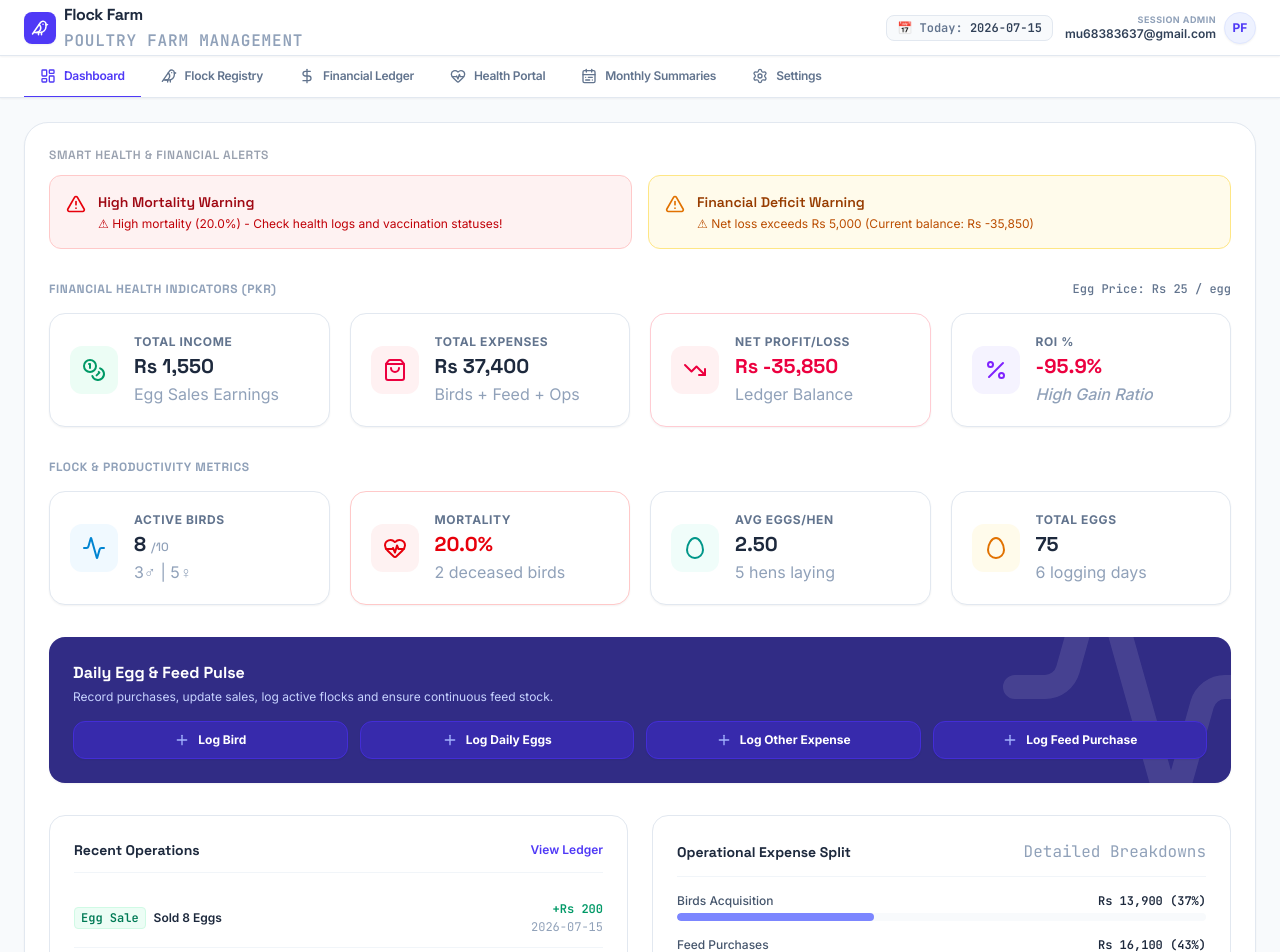
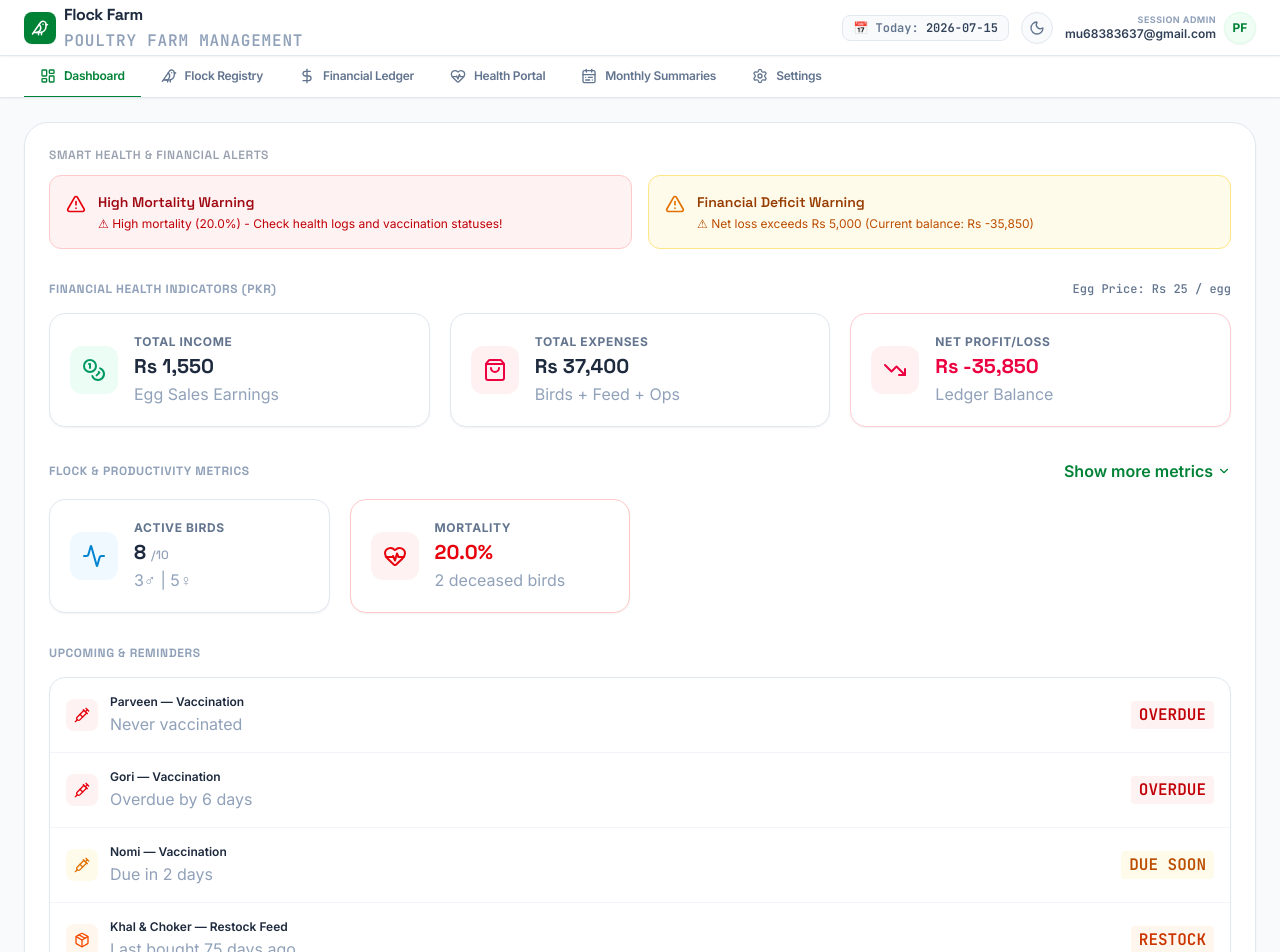
Before and after one commit to U-sman/flock_farm, a React (Vite) app: page / in a window 1280 px wide. Shown: the top 952 px of the page. Built offline with nearby package versions, Linux system fonts and the light colour scheme; no server answers.

Commit message:
Phase 1: theme, dark mode, simplified dashboard, reminders

```diff
--- a/src/App.tsx
+++ b/src/App.tsx
@@ -8,7 +8,9 @@ import {
   Settings as SettingsIcon,
   Activity,
   User,
-  Egg
+  Egg,
+  Moon,
+  Sun
 } from 'lucide-react';
 
 import {
@@ -38,6 +40,16 @@ import { loadData, saveData } from './api';
 
 export default function App() {
   const [activeTab, setActiveTab] = useState<string>('dashboard');
+
+  // --- DARK MODE (UI preference only, saved on this device, not MongoDB) ---
+  const [isDark, setIsDark] = useState<boolean>(() => {
+    return localStorage.getItem('flockfarm_dark_mode') === 'true';
+  });
+
+  useEffect(() => {
+    document.documentElement.classList.toggle('dark', isDark);
+    localStorage.setItem('flockfarm_dark_mode', String(isDark));
+  }, [isDark]);
 
   // --- STATE PERSISTENCE LOGIC (MONGODB, VIA BACKEND API) ---
   const [birds, setBirds] = useState<Bird[]>(INITIAL_BIRDS);
@@ -178,40 +190,51 @@ export default function App() {
   };
 
   return (
-    <div className="min-h-screen bg-slate-50 flex flex-col font-sans" id="app-root">
+    <div className="min-h-screen bg-slate-50 dark:bg-slate-950 flex flex-col font-sans transition-colors duration-200" id="app-root">
       {/* Top Application Header Bar */}
-      <header className="bg-white border-b border-slate-200 sticky top-0 z-40 px-4 sm:px-6 py-2.5 h-14 flex items-center justify-between shadow-xs">
+      <header className="bg-white dark:bg-slate-900 border-b border-slate-200 dark:border-slate-800 sticky top-0 z-40 px-4 sm:px-6 py-2.5 h-14 flex items-center justify-between shadow-xs transition-colors duration-200">
         <div className="max-w-7xl w-full mx-auto flex items-center justify-between gap-3">
           {/* Logo Brand */}
           <div className="flex items-center gap-2">
-            <div className="w-8 h-8 bg-indigo-600 rounded-lg flex items-center justify-center text-white shadow-xs shrink-0">
+            <div className="w-8 h-8 bg-green-700 rounded-lg flex items-center justify-center text-white shadow-xs shrink-0">
               <BirdIcon className="w-4.5 h-4.5" />
             </div>
             <div>
-              <h1 className="text-sm sm:text-base font-bold font-display tracking-tight flex items-center gap-1 text-slate-800">
+              <h1 className="text-sm sm:text-base font-bold font-display tracking-tight flex items-center gap-1 text-slate-800 dark:text-slate-100">
                 Flock Farm
               </h1>
-              <p className="hidden md:block text-4xs text-slate-400 font-mono tracking-wider mt-0.5 uppercase font-semibold">Poultry Farm Management</p>
+              <p className="hidden md:block text-4xs text-slate-400 dark:text-slate-500 font-mono tracking-wider mt-0.5 uppercase font-semibold">Poultry Farm Management</p>
             </div>
           </div>
 
           {/* User Status / Info Badge */}
           <div className="flex items-center gap-3 text-xs">
-            <span className="hidden md:inline bg-slate-50 border border-slate-200 px-2.5 py-1 rounded-lg text-3xs font-mono text-slate-500 font-semibold">
-              📅 Today: <span className="font-bold text-slate-700">2026-07-15</span>
+            <span className="hidden md:inline bg-slate-50 dark:bg-slate-800 border border-slate-200 dark:border-slate-700 px-2.5 py-1 rounded-lg text-3xs font-mono text-slate-500 dark:text-slate-400 font-semibold">
+              📅 Today: <span className="font-bold text-slate-700 dark:text-slate-200">2026-07-15</span>
             </span>
+
+            {/* Dark Mode Toggle */}
+            <button
+              onClick={() => setIsDark(!isDark)}
+              title={isDark ? 'Switch to light mode' : 'Switch to dark mode'}
+              className="w-8 h-8 rounded-full flex items-center justify-center border border-slate-200 dark:border-slate-700 bg-slate-50 dark:bg-slate-800 text-slate-500 dark:text-amber-400 hover:bg-slate-100 dark:hover:bg-slate-700 transition-all cursor-pointer shrink-0"
+              id="btn-dark-mode-toggle"
+            >
+              {isDark ? <Sun className="w-4 h-4" /> : <Moon className="w-4 h-4" />}
+            </button>
+
             <div className="flex items-center gap-2 text-right">
               <div className="hidden sm:flex flex-col items-end">
-                <span className="text-[9px] font-bold text-slate-400 uppercase tracking-wider">Session Admin</span>
-                <span className="text-xs font-semibold text-slate-700">mu68383637@gmail.com</span>
+                <span className="text-[9px] font-bold text-slate-400 dark:text-slate-500 uppercase tracking-wider">Session Admin</span>
+                <span className="text-xs font-semibold text-slate-700 dark:text-slate-200">mu68383637@gmail.com</span>
               </div>
               <button
                 onClick={() => setActiveTab('settings')}
                 title="Open App Settings"
                 className={`w-8 h-8 rounded-full flex items-center justify-center font-bold text-xs uppercase shadow-xs cursor-pointer border transition-all ${
                   activeTab === 'settings'
-                    ? 'bg-indigo-600 text-white border-indigo-700'
-                    : 'bg-indigo-50 text-indigo-600 border-indigo-100 hover:bg-indigo-100'
+                    ? 'bg-green-700 text-white border-green-800'
+                    : 'bg-green-50 dark:bg-green-950 text-green-700 dark:text-green-400 border-green-100 dark:border-green-900 hover:bg-green-100 dark:hover:bg-green-900'
                 }`}
               >
                 PF
@@ -223,7 +246,7 @@ export default function App() {
 
       {/* Horizontal Tab Navigation Bar (replaces sidebar) */}
       <nav
-        className="bg-white border-b border-slate-200 sticky top-14 z-30 px-2 sm:px-6 shadow-xs"
+        className="bg-white dark:bg-slate-900 border-b border-slate-200 dark:border-slate-800 sticky top-14 z-30 px-2 sm:px-6 shadow-xs transition-colors duration-200"
         id="tab-navigation"
       >
         <div className="max-w-7xl w-full mx-auto flex gap-1 overflow-x-auto no-scrollbar">
@@ -240,8 +263,8 @@ export default function App() {
               onClick={() => setActiveTab(id)}
               className={`flex items-center gap-2 px-3.5 sm:px-4 py-3 text-xs font-semibold tracking-tight transition cursor-pointer whitespace-nowrap shrink-0 border-b-2 -mb-px ${
                 activeTab === id
-                  ? 'border-indigo-600 text-indigo-600'
-                  : 'border-transparent text-slate-500 hover:text-slate-800 hover:border-slate-200'
+                  ? 'border-green-700 text-green-700 dark:text-green-400 dark:border-green-400'
+                  : 'border-transparent text-slate-500 dark:text-slate-400 hover:text-slate-800 dark:hover:text-slate-200 hover:border-slate-200 dark:hover:border-slate-700'
               }`}
               id={`nav-${id}`}
             >
@@ -255,7 +278,7 @@ export default function App() {
       {/* Main Content Area (full width, no sidebar) */}
       <div className="max-w-7xl w-full mx-auto p-3 sm:p-6 flex-1 flex flex-col gap-4 md:gap-6">
         {/* Content Box Container */}
-        <main className="flex-1 bg-white p-3.5 sm:p-6 rounded-2xl sm:rounded-3xl border border-slate-200 shadow-xs min-w-0" id="main-content-window">
+        <main className="flex-1 bg-white dark:bg-slate-900 p-3.5 sm:p-6 rounded-2xl sm:rounded-3xl border border-slate-200 dark:border-slate-800 shadow-xs min-w-0 transition-colors duration-200" id="main-content-window">
           {activeTab === 'dashboard' && (
             <Dashboard
               birds={birds}
@@ -327,7 +350,7 @@ export default function App() {
       </div>
 
       {/* Small Legal / Footer */}
-      <footer className="bg-white text-slate-400 text-center py-4 text-4xs font-mono border-t border-slate-200 shadow-xs mt-auto">
+      <footer className="bg-white dark:bg-slate-900 text-slate-400 dark:text-slate-500 text-center py-4 text-4xs font-mono border-t border-slate-200 dark:border-slate-800 shadow-xs mt-auto transition-colors duration-200">
         <div className="max-w-7xl mx-auto px-6 flex justify-between items-center flex-wrap gap-2">
           <span>Poultry Farm Management System &copy; 2026. All rights reserved.</span>
           <span>Crafted for mu68383637@gmail.com</span>
--- a/src/components/Dashboard.tsx
+++ b/src/components/Dashboard.tsx
@@ -11,7 +11,12 @@ import {
   HeartPulse,
   ShoppingBag,
   Coins,
-  Settings
+  Settings,
+  ChevronDown,
+  ChevronUp,
+  Syringe,
+  Package,
+  CalendarClock
 } from 'lucide-react';
 import { Bird, OtherExpense, FeedRecord, EggProduction, GlobalSettings } from '../types';
 import { motion } from 'motion/react';
@@ -83,6 +88,43 @@ export default function Dashboard({
   const showHighMortality = mortalityRatePercent > 10;
   const showFinancialDeficit = netProfitLoss < -5000;
 
+  // --- Dashboard simplification: hide secondary metrics behind a toggle ---
+  const [showMore, setShowMore] = useState(false);
+
+  // --- Upcoming & Reminders (vaccination schedule + feed restock) ---
+  const today = new Date();
+  const intervalMs = settings.vaccinationIntervalDays * 24 * 60 * 60 * 1000;
+
+  const vaccinationReminders = birds
+    .filter(b => b.status === 'Active')
+    .map(b => {
+      const last = b.lastVaccinationDate ? new Date(b.lastVaccinationDate) : null;
+      const nextDue = last ? new Date(last.getTime() + intervalMs) : null;
+      const daysUntilDue = nextDue
+        ? Math.ceil((nextDue.getTime() - today.getTime()) / (24 * 60 * 60 * 1000))
+        : null; // null = never vaccinated, treat as overdue
+      return { bird: b, nextDue, daysUntilDue };
+    })
+    .filter(r => r.daysUntilDue === null || r.daysUntilDue <= 7)
+    .sort((a, b) => (a.daysUntilDue ?? -9999) - (b.daysUntilDue ?? -9999))
+    .slice(0, 4);
+
+  const feedTypesPurchased = Array.from(new Set(feedRecords.map(f => f.feedType)));
+  const feedRestockReminders = feedTypesPurchased
+    .map(type => {
+      const records = feedRecords
+        .filter(f => f.feedType === type)
+        .sort((a, b) => new Date(b.date).getTime() - new Date(a.date).getTime());
+      const lastDate = records[0].date;
+      const daysSince = Math.floor((today.getTime() - new Date(lastDate).getTime()) / (24 * 60 * 60 * 1000));
+      return { type, lastDate, daysSince };
+    })
+    .filter(r => r.daysSince >= 14)
+    .sort((a, b) => b.daysSince - a.daysSince)
+    .slice(0, 4);
+
+  const hasReminders = vaccinationReminders.length > 0 || feedRestockReminders.length > 0;
+
   return (
     <div className="space-y-8" id="dashboard-tab">
       {/* Smart Alerts Engine */}
@@ -138,7 +180,7 @@ export default function Dashboard({
           <span className="text-xs text-slate-500 font-mono font-medium">Egg Price: Rs {settings.defaultPricePerEgg} / egg</span>
         </div>
 
-        <div className="grid grid-cols-2 lg:grid-cols-4 gap-3 sm:gap-5">
+        <div className="grid grid-cols-2 lg:grid-cols-3 gap-3 sm:gap-5">
           {/* Income Card */}
           <div className="bg-white p-4 sm:p-5 rounded-2xl border border-slate-200 shadow-xs flex items-center gap-3 sm:gap-4 hover:border-slate-300 hover:shadow-sm transition duration-150 animate-in fade-in zoom-in-95 duration-150" id="kpi-total-income">
             <div className="p-2 sm:p-3 bg-emerald-50 text-emerald-600 rounded-xl shrink-0">
@@ -181,27 +223,42 @@ export default function Dashboard({
             </div>
           </div>
 
-          {/* ROI Card */}
-          <div className="bg-white p-4 sm:p-5 rounded-2xl border border-slate-200 shadow-xs flex items-center gap-3 sm:gap-4 hover:border-slate-300 hover:shadow-sm transition duration-150 animate-in fade-in zoom-in-95 duration-150" id="kpi-roi">
-            <div className="p-2 sm:p-3 bg-violet-50 text-violet-600 rounded-xl shrink-0">
+          {/* ROI Card (secondary metric, behind "Show more") */}
+          {showMore && (
+            <div className="bg-white dark:bg-slate-800 p-4 sm:p-5 rounded-2xl border border-slate-200 dark:border-slate-700 shadow-xs flex items-center gap-3 sm:gap-4 hover:border-slate-300 dark:hover:border-slate-600 hover:shadow-sm transition duration-150 animate-in fade-in zoom-in-95 duration-150" id="kpi-roi">
+              <div className="p-2 sm:p-3 bg-violet-50 dark:bg-violet-950 text-violet-600 dark:text-violet-400 rounded-xl shrink-0">
                 <Percent className="w-5 h-5 sm:w-6 sm:h-6" />
               </div>
               <div className="min-w-0">
-              <p className="text-2xs sm:text-xs text-slate-500 font-bold uppercase tracking-wider truncate">ROI %</p>
-              <h4 className={`text-sm sm:text-xl font-bold font-mono mt-0.5 truncate ${roiPercent >= 0 ? 'text-violet-600' : 'text-rose-600'}`}>
+                <p className="text-2xs sm:text-xs text-slate-500 dark:text-slate-400 font-bold uppercase tracking-wider truncate">ROI %</p>
+                <h4 className={`text-sm sm:text-xl font-bold font-mono mt-0.5 truncate ${roiPercent >= 0 ? 'text-violet-600 dark:text-violet-400' : 'text-rose-600 dark:text-rose-400'}`}>
                   {roiPercent.toFixed(1)}%
                 </h4>
-              <p className="text-4xs sm:text-3xs text-slate-400 mt-0.5 truncate font-medium italic">High Gain Ratio</p>
+                <p className="text-4xs sm:text-3xs text-slate-400 dark:text-slate-500 mt-0.5 truncate font-medium italic">High Gain Ratio</p>
               </div>
             </div>
+          )}
         </div>
       </div>
 
       {/* KPI Section 2: Flock & Health overview */}
       <div className="space-y-4">
-        <h3 className="text-xs font-bold tracking-wider uppercase text-slate-400 font-mono">
+        <div className="flex justify-between items-center">
+          <h3 className="text-xs font-bold tracking-wider uppercase text-slate-400 dark:text-slate-500 font-mono">
             Flock & Productivity Metrics
           </h3>
+          <button
+            onClick={() => setShowMore(!showMore)}
+            className="flex items-center gap-1 text-2xs font-semibold text-green-700 dark:text-green-400 hover:text-green-800 dark:hover:text-green-300 cursor-pointer"
+            id="btn-toggle-show-more"
+          >
+            {showMore ? (
+              <>Show less <ChevronUp className="w-3.5 h-3.5" /></>
+            ) : (
+              <>Show more metrics <ChevronDown className="w-3.5 h-3.5" /></>
+            )}
+          </button>
+        </div>
 
         <div className="grid grid-cols-2 lg:grid-cols-4 gap-3 sm:gap-5">
           {/* Active Birds */}
@@ -238,7 +295,8 @@ export default function Dashboard({
             </div>
           </div>
 
-          {/* Average Eggs/Hen/Day */}
+          {/* Average Eggs/Hen/Day (secondary metric) */}
+          {showMore && (
             <div className="bg-white p-4 sm:p-5 rounded-2xl border border-slate-200 shadow-xs flex items-center gap-3 sm:gap-4 hover:border-slate-300 hover:shadow-sm transition duration-150 animate-in fade-in zoom-in-95 duration-150" id="kpi-egg-efficiency">
               <div className="p-2 sm:p-3 bg-teal-50 text-teal-600 rounded-xl shrink-0">
                 <Egg className="w-5 h-5 sm:w-6 sm:h-6" />
@@ -249,8 +307,10 @@ export default function Dashboard({
                 <p className="text-4xs sm:text-3xs text-slate-400 mt-0.5 truncate">{activeFemaleBirdsCount} hens laying</p>
               </div>
             </div>
+          )}
 
-          {/* Total Eggs Collected */}
+          {/* Total Eggs Collected (secondary metric) */}
+          {showMore && (
             <div className="bg-white p-4 sm:p-5 rounded-2xl border border-slate-200 shadow-xs flex items-center gap-3 sm:gap-4 hover:border-slate-300 hover:shadow-sm transition duration-150 animate-in fade-in zoom-in-95 duration-150" id="kpi-total-eggs">
               <div className="p-2 sm:p-3 bg-amber-50 text-amber-600 rounded-xl shrink-0">
                 <Egg className="w-5 h-5 sm:w-6 sm:h-6" />
@@ -261,51 +321,104 @@ export default function Dashboard({
                 <p className="text-4xs sm:text-3xs text-slate-400 mt-0.5 truncate">{uniqueDaysCount} logging days</p>
               </div>
             </div>
+          )}
         </div>
       </div>
 
+      {/* Upcoming & Reminders: vaccination schedule + feed restock timeline */}
+      {hasReminders && (
+        <div className="space-y-4">
+          <h3 className="text-xs font-bold tracking-wider uppercase text-slate-400 font-mono">
+            Upcoming & Reminders
+          </h3>
+          <div className="bg-white rounded-2xl border border-slate-200 shadow-xs divide-y divide-slate-100">
+            {vaccinationReminders.map(({ bird, daysUntilDue }) => (
+              <div key={`vax-${bird.id}`} className="flex items-center gap-3 p-4">
+                <div className={`p-2 rounded-lg shrink-0 ${
+                  daysUntilDue === null || daysUntilDue < 0 ? 'bg-red-50 text-red-600' : 'bg-amber-50 text-amber-600'
+                }`}>
+                  <Syringe className="w-4 h-4" />
+                </div>
+                <div className="min-w-0 flex-1">
+                  <p className="text-xs font-semibold text-slate-800 truncate">{bird.name} &mdash; Vaccination</p>
+                  <p className="text-3xs text-slate-400 mt-0.5">
+                    {daysUntilDue === null
+                      ? 'Never vaccinated'
+                      : daysUntilDue < 0
+                        ? `Overdue by ${Math.abs(daysUntilDue)} day${Math.abs(daysUntilDue) === 1 ? '' : 's'}`
+                        : daysUntilDue === 0
+                          ? 'Due today'
+                          : `Due in ${daysUntilDue} day${daysUntilDue === 1 ? '' : 's'}`}
+                  </p>
+                </div>
+                <span className={`text-3xs font-bold font-mono px-2 py-0.5 rounded shrink-0 ${
+                  daysUntilDue === null || daysUntilDue < 0 ? 'bg-red-50 text-red-700' : 'bg-amber-50 text-amber-700'
+                }`}>
+                  {daysUntilDue === null || daysUntilDue < 0 ? 'OVERDUE' : 'DUE SOON'}
+                </span>
+              </div>
+            ))}
+
+            {feedRestockReminders.map(({ type, daysSince }) => (
+              <div key={`feed-${type}`} className="flex items-center gap-3 p-4">
+                <div className="p-2 rounded-lg shrink-0 bg-orange-50 text-orange-600">
+                  <Package className="w-4 h-4" />
+                </div>
+                <div className="min-w-0 flex-1">
+                  <p className="text-xs font-semibold text-slate-800 truncate">{type} &mdash; Restock Feed</p>
+                  <p className="text-3xs text-slate-400 mt-0.5">Last bought {daysSince} days ago</p>
+                </div>
+                <span className="text-3xs font-bold font-mono px-2 py-0.5 rounded shrink-0 bg-orange-50 text-orange-700">
+                  RESTOCK
+                </span>
+              </div>
+            ))}
+          </div>
+        </div>
+      )}
+
       {/* Quick Action Trigger Panel */}
-      <div className="bg-indigo-900 rounded-2xl p-6 relative overflow-hidden shadow-xs">
+      <div className="bg-green-900 rounded-2xl p-6 relative overflow-hidden shadow-xs">
         <div className="absolute right-0 bottom-0 translate-x-12 translate-y-12 opacity-10 pointer-events-none">
           <Activity className="w-72 h-72 text-white" />
         </div>
         <div className="relative z-10 space-y-4">
           <div>
             <h3 className="text-base font-bold font-display text-white">Daily Egg & Feed Pulse</h3>
-            <p className="text-xs text-indigo-200 mt-1">Record purchases, update sales, log active flocks and ensure continuous feed stock.</p>
+            <p className="text-xs text-green-200 mt-1">Record purchases, update sales, log active flocks and ensure continuous feed stock.</p>
           </div>
 
           <div className="grid grid-cols-2 md:grid-cols-4 gap-3">
             <button
               onClick={() => openQuickAction('bird')}
-              className="flex items-center justify-center gap-2 p-2.5 bg-indigo-800 hover:bg-indigo-700 text-white rounded-xl font-bold text-xs border border-indigo-700 transition duration-150 shadow-xs cursor-pointer"
+              className="flex items-center justify-center gap-2 p-2.5 bg-green-800 hover:bg-green-700 text-white rounded-xl font-bold text-xs border border-green-700 transition duration-150 shadow-xs cursor-pointer"
               id="btn-quick-log-bird"
             >
-              <Plus className="w-4 h-4 text-indigo-300" />
+              <Plus className="w-4 h-4 text-green-300" />
               <span>Log Bird</span>
             </button>
             <button
               onClick={() => openQuickAction('egg')}
-              className="flex items-center justify-center gap-2 p-2.5 bg-indigo-800 hover:bg-indigo-700 text-white rounded-xl font-bold text-xs border border-indigo-700 transition duration-150 shadow-xs cursor-pointer"
+              className="flex items-center justify-center gap-2 p-2.5 bg-green-800 hover:bg-green-700 text-white rounded-xl font-bold text-xs border border-green-700 transition duration-150 shadow-xs cursor-pointer"
               id="btn-quick-log-eggs"
             >
-              <Plus className="w-4 h-4 text-indigo-300" />
+              <Plus className="w-4 h-4 text-green-300" />
               <span>Log Daily Eggs</span>
             </button>
             <button
               onClick={() => openQuickAction('expense')}
-              className="flex items-center justify-center gap-2 p-2.5 bg-indigo-800 hover:bg-indigo-700 text-white rounded-xl font-bold text-xs border border-indigo-700 transition duration-150 shadow-xs cursor-pointer"
+              className="flex items-center justify-center gap-2 p-2.5 bg-green-800 hover:bg-green-700 text-white rounded-xl font-bold text-xs border border-green-700 transition duration-150 shadow-xs cursor-pointer"
               id="btn-quick-log-expense"
             >
-              <Plus className="w-4 h-4 text-indigo-300" />
+              <Plus className="w-4 h-4 text-green-300" />
               <span>Log Other Expense</span>
             </button>
             <button
               onClick={() => openQuickAction('feed')}
-              className="flex items-center justify-center gap-2 p-2.5 bg-indigo-800 hover:bg-indigo-700 text-white rounded-xl font-bold text-xs border border-indigo-700 transition duration-150 shadow-xs cursor-pointer"
+              className="flex items-center justify-center gap-2 p-2.5 bg-green-800 hover:bg-green-700 text-white rounded-xl font-bold text-xs border border-green-700 transition duration-150 shadow-xs cursor-pointer"
               id="btn-quick-log-feed"
             >
-              <Plus className="w-4 h-4 text-indigo-300" />
+              <Plus className="w-4 h-4 text-green-300" />
               <span>Log Feed Purchase</span>
             </button>
           </div>
@@ -320,7 +433,7 @@ export default function Dashboard({
             <h4 className="font-bold text-sm text-slate-800 font-display">Recent Operations</h4>
             <button
               onClick={() => onNavigate('ledger')}
-              className="text-xs text-indigo-600 hover:text-indigo-700 hover:underline font-semibold"
+              className="text-xs text-green-700 hover:text-green-800 hover:underline font-semibold"
             >
               View Ledger
             </button>
@@ -394,7 +507,7 @@ export default function Dashboard({
               </div>
               <div className="w-full bg-slate-50 h-2 rounded-full overflow-hidden">
                 <div
-                  className="bg-indigo-400 h-full rounded-full"
+                  className="bg-sky-500 h-full rounded-full"
                   style={{ width: `${totalExpense > 0 ? (totalBirdPurchaseCost / totalExpense) * 100 : 0}%` }}
                 />
               </div>
@@ -408,7 +521,7 @@ export default function Dashboard({
               </div>
               <div className="w-full bg-slate-50 h-2 rounded-full overflow-hidden">
                 <div
-                  className="bg-indigo-600 h-full rounded-full"
+                  className="bg-amber-500 h-full rounded-full"
                   style={{ width: `${totalExpense > 0 ? (totalFeedCost / totalExpense) * 100 : 0}%` }}
                 />
               </div>
@@ -439,7 +552,7 @@ export default function Dashboard({
                   {deadBirdsCount} Deceased
                 </span>
                 {soldBirdsCount > 0 && (
-                  <span className="px-2 py-0.5 bg-indigo-50 text-indigo-800 border border-indigo-100 rounded text-3xs font-bold">
+                  <span className="px-2 py-0.5 bg-sky-50 text-sky-800 border border-sky-100 rounded text-3xs font-bold">
                     {soldBirdsCount} Sold
                   </span>
                 )}
--- a/src/index.css
+++ b/src/index.css
@@ -1,5 +1,7 @@
 @import url('https://fonts.googleapis.com/css2?family=Inter:wght@400;500;600;700&family=Space+Grotesk:wght@500;600;700&family=JetBrains+Mono:wght@400;500;600&display=swap');
 @import "tailwindcss";
+
+@custom-variant dark (&:where(.dark, .dark *));
 
 @theme {
   --font-sans: "Inter", ui-sans-serif, system-ui, sans-serif;
```
Lines whose indentation alone changed are shown as unchanged.
